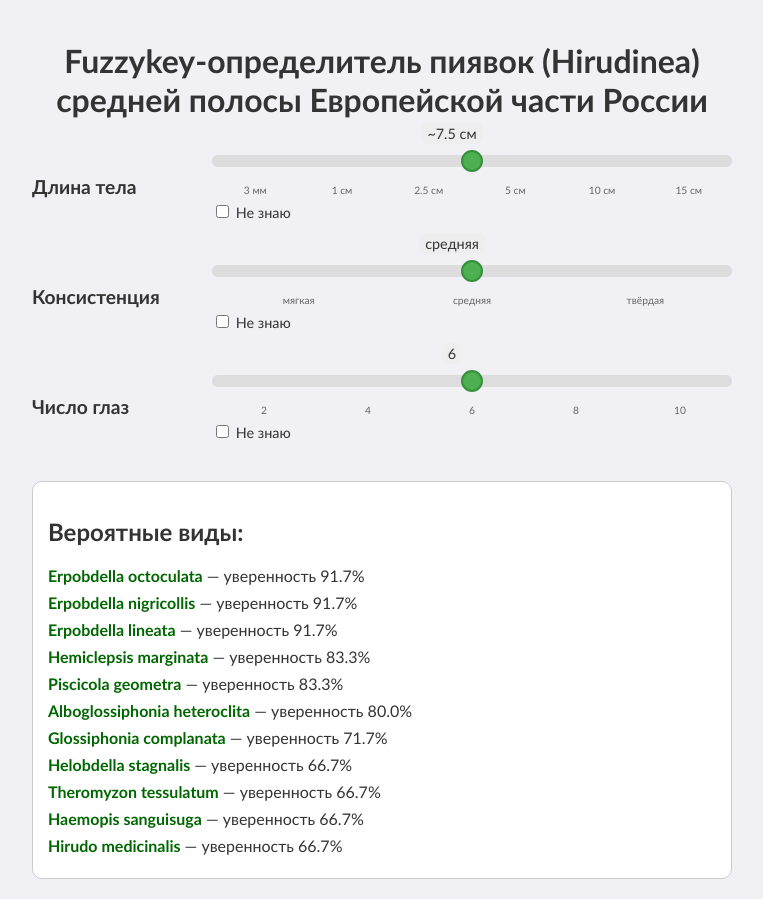
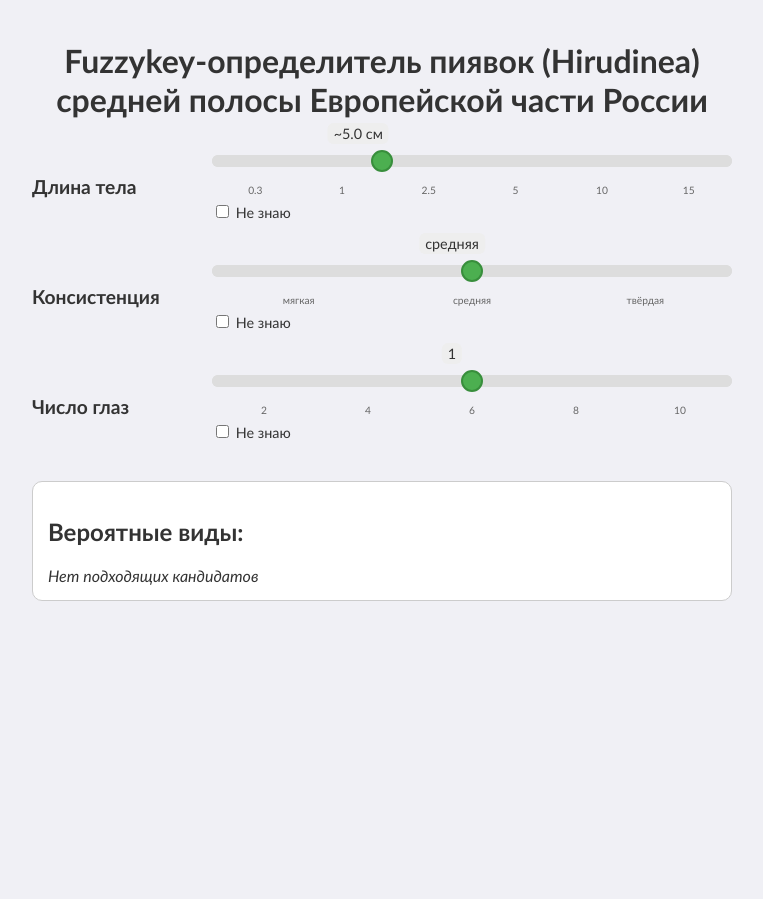
Before and after one commit to sarcoscyphushka/fuzzykey, a plain HTML site: page index.html in a window 1280 px wide. Shown: the whole page, without its empty margins (258-1021 px from the left). After the commit the page ends 800 px from the top, so only its background shows below. Drawn offline with Linux system fonts and the light colour scheme.

Commit message:
Update index.html

```diff
--- a/index.html
+++ b/index.html
@@ -146,17 +146,19 @@
    <div class="slider-group-row">
   <div class="slider-label">Длина тела</div>
   <div class="slider-container">
-    <input type="range" min="0" max="1" step="0.01" value="0.5" id="bodyLength" class="fuzzy-slider"
-      data-min-label="3 мм" data-max-label="15 см" data-unit="см" data-scale-min="0" data-scale-max="15">
+   <input type="range"
+       min="0.3" max="15" step="0.01" value="5"
+       id="bodyLength" class="fuzzy-slider"
+       data-unit="см">
     <output class="slider-value" for="bodyLength">~7.5 см</output>
     <div class="slider-marks">
-      <span>3 мм</span>
-      <span>1 см</span>
-      <span>2.5 см</span>
-      <span>5 см</span>
-      <span>10 см</span>
-      <span>15 см</span>
-    </div>
+  <span>0.3</span>
+  <span>1</span>
+  <span>2.5</span>
+  <span>5</span>
+  <span>10</span>
+  <span>15</span>
+</div>
     <label class="unknown-check"><input type="checkbox" id="bodyLengthUnknown"> Не знаю</label>
   </div>
 </div>
@@ -227,26 +229,25 @@
     return document.getElementById(id).checked;
   }
 
- function updateCurrentValues() {
+function updateCurrentValues() {
   document.querySelectorAll('.fuzzy-slider').forEach(slider => {
     const output = slider.parentElement.querySelector('.slider-value');
-    const scaleMin = parseFloat(slider.dataset.scaleMin || 0);
-    const scaleMax = parseFloat(slider.dataset.scaleMax || 1);
     const unit = slider.dataset.unit || "";
     const val = parseFloat(slider.value);
-    const scaled = scaleMin + val * (scaleMax - scaleMin);
 
     let displayValue;
     if (slider.id === "consistency") {
       displayValue = val < 0.33 ? 'мягкая' : val > 0.66 ? 'твёрдая' : 'средняя';
     } else if (slider.id === "eyes") {
-      displayValue = Math.round(scaled).toString();
+      displayValue = Math.round(val).toString();
     } else {
-      displayValue = `~${scaled.toFixed(1)} ${unit}`;
+      displayValue = `~${val.toFixed(1)} ${unit}`;
     }
 
+    // Обновим позицию над ползунком
+    const percent = (val - slider.min) / (slider.max - slider.min);
     output.textContent = displayValue;
-    output.style.left = `calc(${val * 100}% - 20px)`;
+    output.style.left = `calc(${percent * 100}% - 20px)`;
   });
 }
 
```
